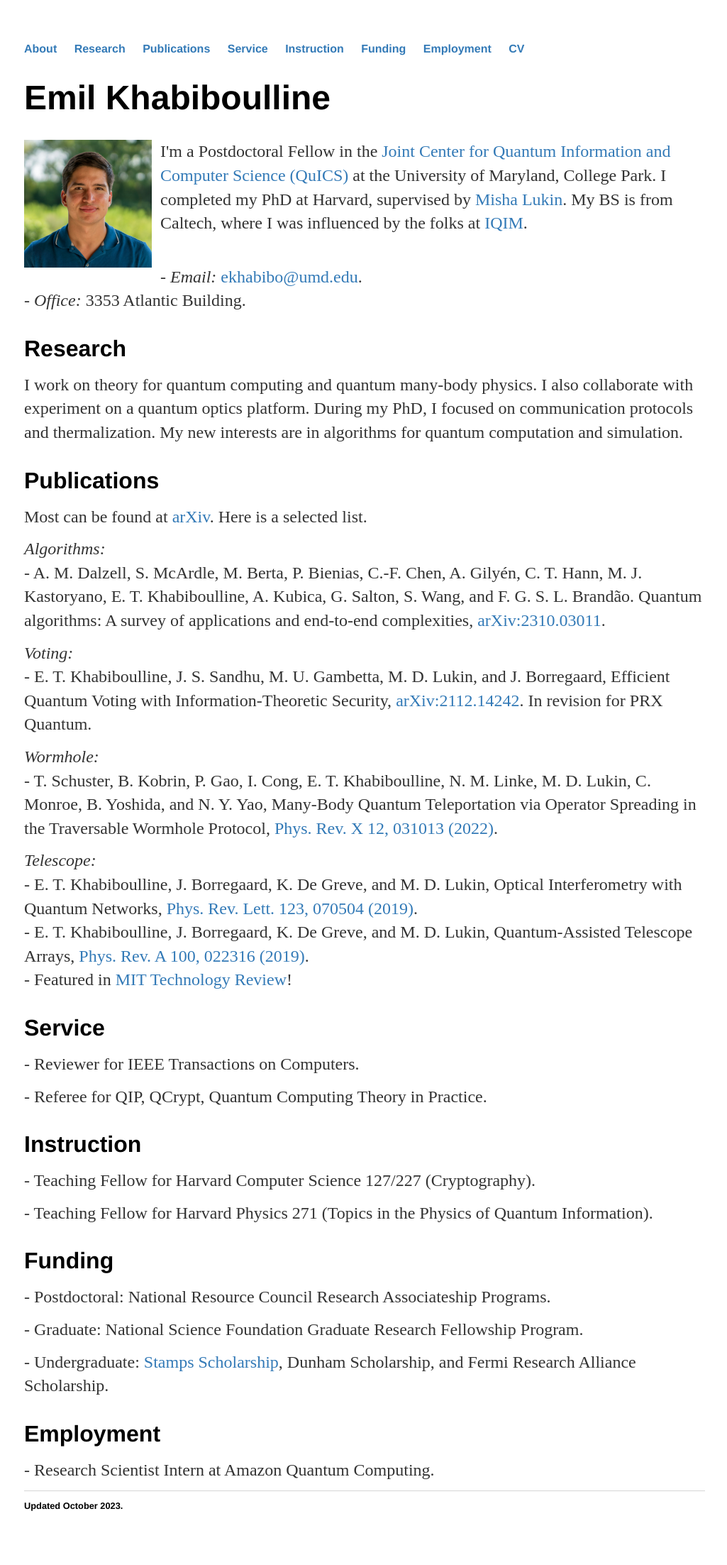
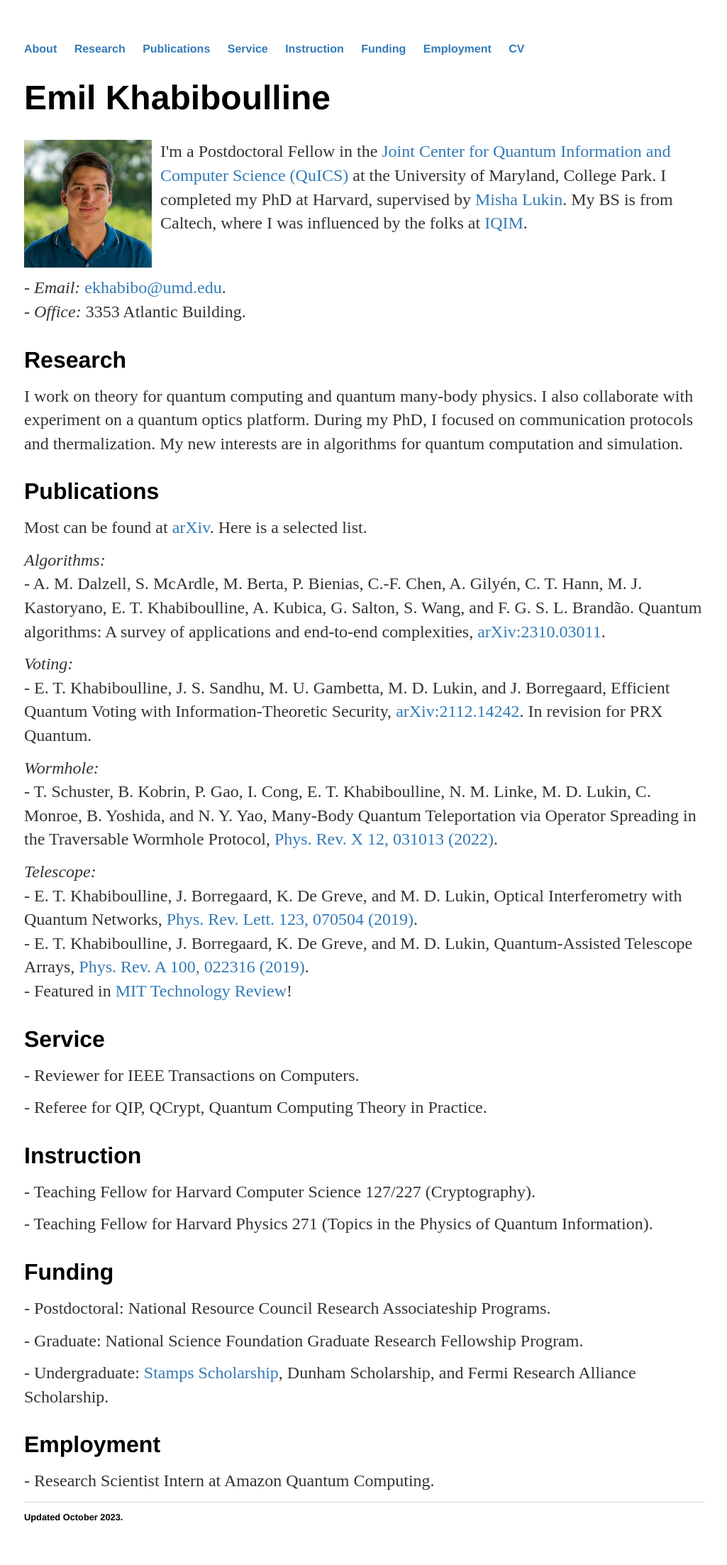
Before and after one commit to emilkhab/emilkhab.github.io, a Jekyll site: the page built from index.html, in a window 1280 px wide. Shown: the whole page at 71% size, without its empty margins (126-1151 px from the left). Built offline with Jekyll 4.4.1, drawn with Linux system fonts in a browser that asks for light colours.

Commit message:
Update index.html

```diff
--- a/index.html
+++ b/index.html
@@ -6,8 +6,7 @@ title: Emil Khabiboulline
 <div class="blurb" id="About">
 	<p><img src="headshot.jpg" alt="portrait" style="float:left;width:7.5em;height:7.5em;margin:0em 0.5em 0.5em 0em;">I'm a Postdoctoral Fellow in the <a href="https://quics.umd.edu/">Joint Center for Quantum Information and Computer Science (QuICS)</a> at the University of Maryland, College Park. I completed my PhD at Harvard, supervised by <a href="https://lukin.physics.harvard.edu/">Misha Lukin</a>.
 	My BS is from Caltech, where I was influenced by the folks at <a href="https://iqim.caltech.edu/">IQIM</a>.</p>
-	<br/>
-	<p>
+	<p style="clear:both;">
 		- <em>Email:</em> <a href="mailto:ekhabibo@umd.edu">ekhabibo@umd.edu</a>.<br/>
 		- <em>Office:</em> 3353 Atlantic Building.
 	</p>
```
